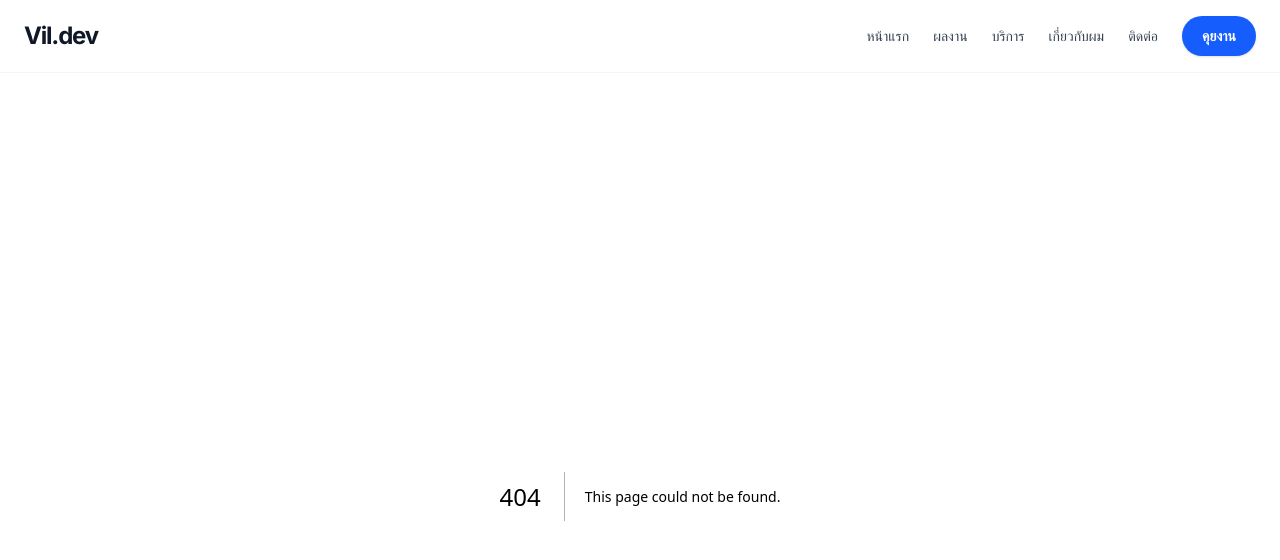
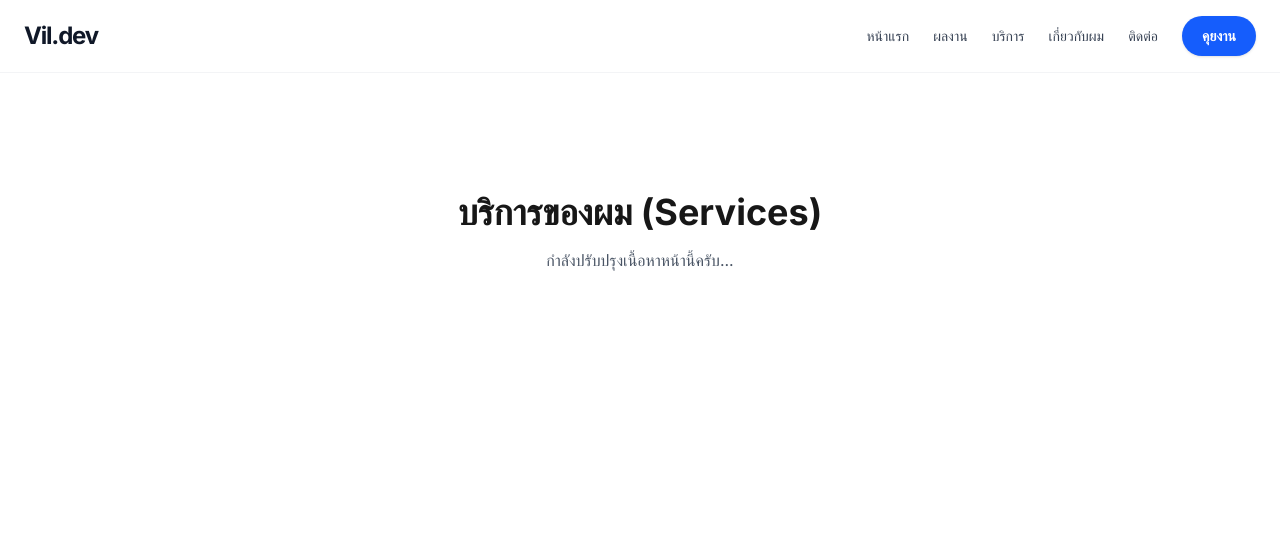
Before and after one commit to Vil379/portfolio, a Next.js app: page /services in a window 1280 px wide. Before the commit this address had no page. Shown: the top 560 px of the page. Built offline with nearby package versions, Linux system fonts and the light colour scheme.

Commit message:
update change

```diff
--- /dev/null
+++ b/src/app/contact/page.tsx
@@ -0,0 +1,9 @@
+// src/app/contact/page.tsx
+export default function ContactPage() {
+  return (
+    <main className="max-w-7xl mx-auto px-6 py-24 text-center">
+      <h1 className="text-4xl font-bold mb-4">ติดต่องาน (Contact)</h1>
+      <p className="text-gray-600">กำลังปรับปรุงเนื้อหาหน้านี้ครับ...</p>
+    </main>
+  );
+}
--- a/src/app/projects/[projectId]/page.tsx
+++ b/src/app/projects/[projectId]/page.tsx
@@ -1,6 +1,8 @@
 // src/app/projects/[projectId]/page.tsx
 import Link from "next/link";
 import { client } from "../../../sanity/lib/client";
+
+export const revalidate = 10;
 
 async function getProject(slug: string) {
   // ดึงข้อมูลเฉพาะโปรเจกต์ที่ slug ตรงกัน
--- a/src/app/projects/page.tsx
+++ b/src/app/projects/page.tsx
@@ -32,7 +32,7 @@ export default async function ProjectsPage() {
             href={`/projects/${project.slug}`}
             className="group block bg-white border border-gray-100 rounded-3xl overflow-hidden hover:shadow-2xl hover:border-gray-200 transition-all duration-300"
           >
-            <div className="aspect-auto bg-gray-100 relative overflow-hidden">
+            <div className="aspect-video bg-gray-100 relative overflow-hidden">
               {project.mainImage ? (
                 <Image
                   src={urlFor(project.mainImage).url()}
--- /dev/null
+++ b/src/app/services/page.tsx
@@ -0,0 +1,9 @@
+// src/app/services/page.tsx
+export default function ServicesPage() {
+  return (
+    <main className="max-w-7xl mx-auto px-6 py-24 text-center">
+      <h1 className="text-4xl font-bold mb-4">บริการของผม (Services)</h1>
+      <p className="text-gray-600">กำลังปรับปรุงเนื้อหาหน้านี้ครับ...</p>
+    </main>
+  );
+}
```
